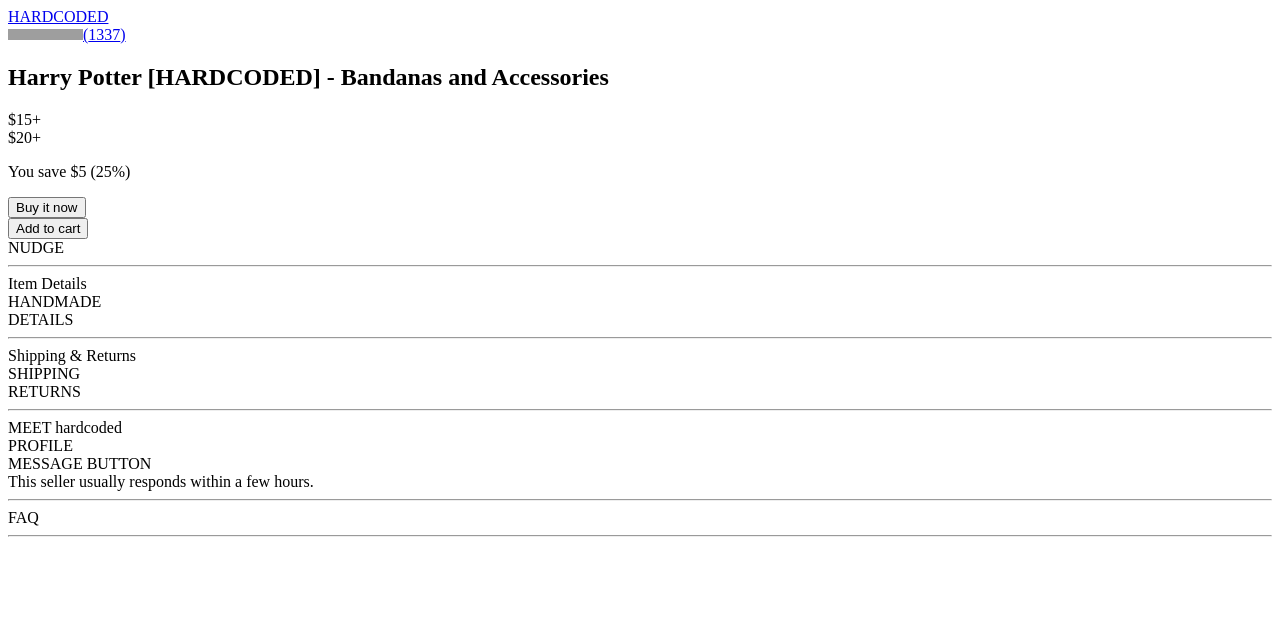
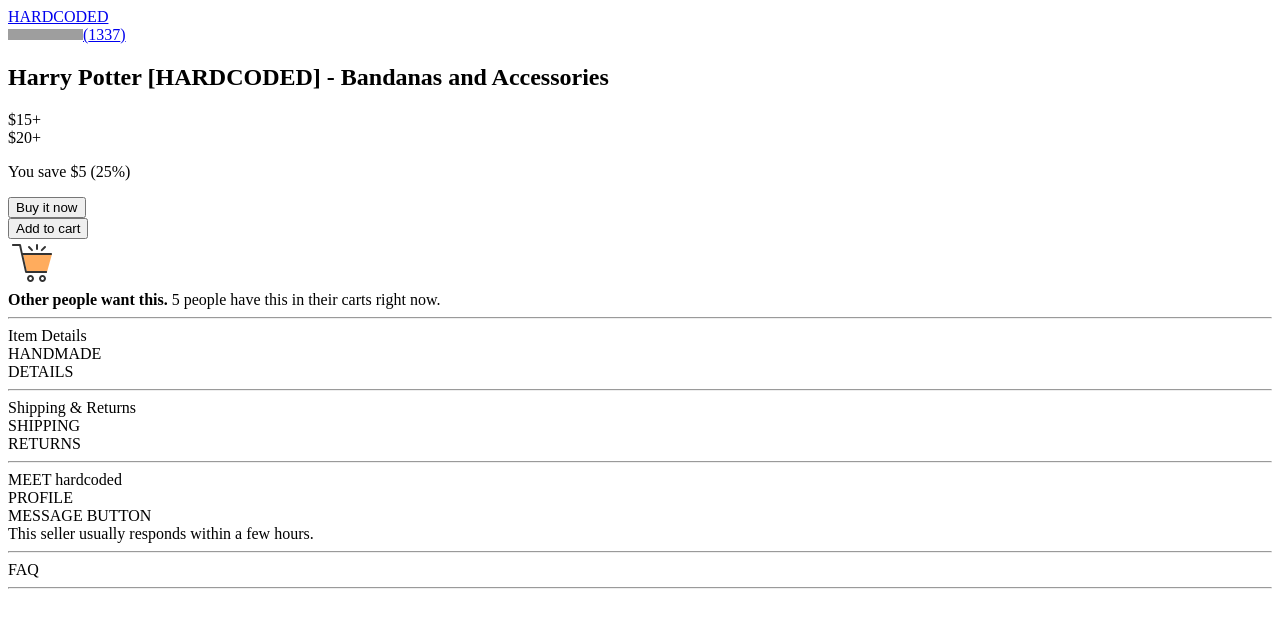
Before and after one commit to jtworm96/Jordan-service, a React app: page / in a window 1280 px wide. Shown: the top 628 px of the page. Built offline with nearby package versions, Linux system fonts and the light colour scheme; grey boxes are pictures that could not be loaded; the HTML template or start-up script is replaced by a standard one.

Commit message:
Basic nudge component complete

```diff
--- a/client/src/components/BuyBox/Nudge.jsx
+++ b/client/src/components/BuyBox/Nudge.jsx
@@ -8,9 +8,22 @@
 
   render () {
     return (
+      <div className="nudgecontainer">
         <div className="nudge">
-            NUDGE
+          <svg xmlns="http://www.w3.org/2000/svg" viewBox="0 0 48 48" height="48" width="48" aria-hidden="true" focusable="false">
+            <g class="cart-frame">
+              <path class="cart-fill" fill="#FFAC5D" d="M19,33h20l5-18H15"></path>
+              <path fill="#333333" d="M43,14H14.7L13,5.8C12.8,5.3,12.5,5,12,5H5C4.3,5,4,5.4,4,6s0.4,1,1,1h6.2l1.8,8c0,0.1,0,0.3,0.1,0.4   l4,17.8c0.1,0.5,0.5,0.8,1,0.8h20c0.6,0,1-0.4,1-1s-0.4-1-1-1H18.8l-3.6-16H43c0.6,0,1-0.4,1-1S43.6,14,43,14z"></path>
+              <path fill="#333333" d="M22.5,36c-1.9,0-3.5,1.6-3.5,3.5s1.6,3.5,3.5,3.5s3.5-1.6,3.5-3.5S24.3,36,22.5,36z M22.5,41   c-0.8,0-1.5-0.7-1.5-1.5s0.7-1.5,1.5-1.5s1.5,0.7,1.5,1.5S23.2,41,22.5,41z"></path>
+              <path fill="#333333" d="M34.5,36c-1.9,0-3.5,1.6-3.5,3.5s1.6,3.5,3.5,3.5s3.5-1.6,3.5-3.5S36.3,36,34.5,36z M34.5,41   c-0.8,0-1.5-0.7-1.5-1.5s0.7-1.5,1.5-1.5s1.5,0.7,1.5,1.5S35.3,41,34.5,41z"></path>
+            </g>
+            <line class="line-right" fill="none" stroke="#333333" stroke-width="2" stroke-linecap="round" stroke-linejoin="round" x1="37" y1="8" x2="33.8" y2="11.1"></line>
+            <line class="line-center" fill="none" stroke="#333333" stroke-width="2" stroke-linecap="round" stroke-linejoin="round" x1="29" y1="6" x2="29" y2="10"></line>
+            <line class="line-left" fill="none" stroke="#333333" stroke-width="2" stroke-linecap="round" stroke-linejoin="round" x1="21" y1="8" x2="24" y2="11.1"></line>
+          </svg>
         </div>
+        <div className="carttext"><strong>Other people want this.</strong> 5 people have this in their carts right now.</div>
+      </div>
     )
   }
 }
```
Also changed, not shown: 2 other files (tests, documents, lock files or other folders).
